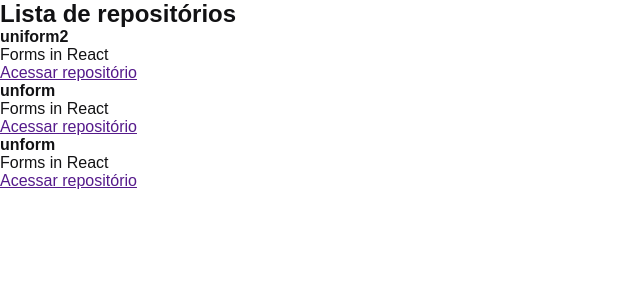
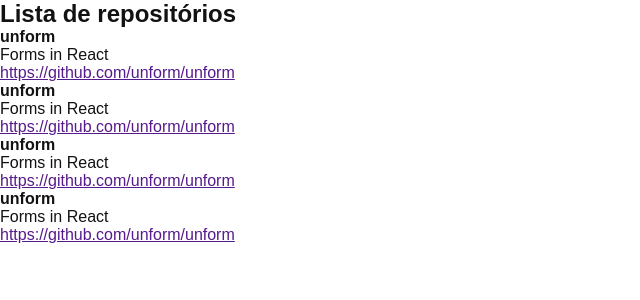
Before and after one commit to WesleyMR77/curso-reactjs, a React app: page / in a window 1280 px wide. Shown: the top 300 px of the page, without its empty margins (0-640 px from the left). Built offline with nearby package versions, Linux system fonts and the light colour scheme.

Commit message:
2 propriedades do react

```diff
--- /dev/null
+++ b/src/components/RepositoryItem.jsx
@@ -0,0 +1,12 @@
+export function RepositoryItem(props){
+    return(
+        <li>
+        <strong>{props.repository.name ?? 'Default'}</strong>
+        <p>{props.repository.description}</p>
+
+        <a href="">
+            {props.repository.link}
+        </a>
+    </li>
+    )
+}
--- a/src/components/RepositoryList.jsx
+++ b/src/components/RepositoryList.jsx
@@ -1,31 +1,21 @@
-const repositoryName = 'uniform2';
+import { RepositoryItem } from "./RepositoryItem";
+
+const repository = {
+    name: 'unform',
+    description: 'Forms in React',
+    link: 'https://github.com/unform/unform'
+}
 
 export function RepositoryList() {
     return (
         <section className="repository-list">
             <h1>Lista de repositórios</h1>
             <ul>
-                <li>
-                    <strong>{repositoryName}</strong>
-                    <p>Forms in React</p>
-                    <a href="">
-                        Acessar repositório
-                    </a>
-                </li>
-                <li>
-                    <strong>unform</strong>
-                    <p>Forms in React</p>
-                    <a href="">
-                        Acessar repositório
-                    </a>
-                </li>
-                <li>
-                    <strong>unform</strong>
-                    <p>Forms in React</p>
-                    <a href="">
-                        Acessar repositório
-                    </a>
-                </li>
+                <RepositoryItem repository={repository}  />
+                <RepositoryItem repository={repository}  />
+                <RepositoryItem repository={repository}  />
+                <RepositoryItem repository={repository}  />
+
             </ul>
         </section>
     );
```
